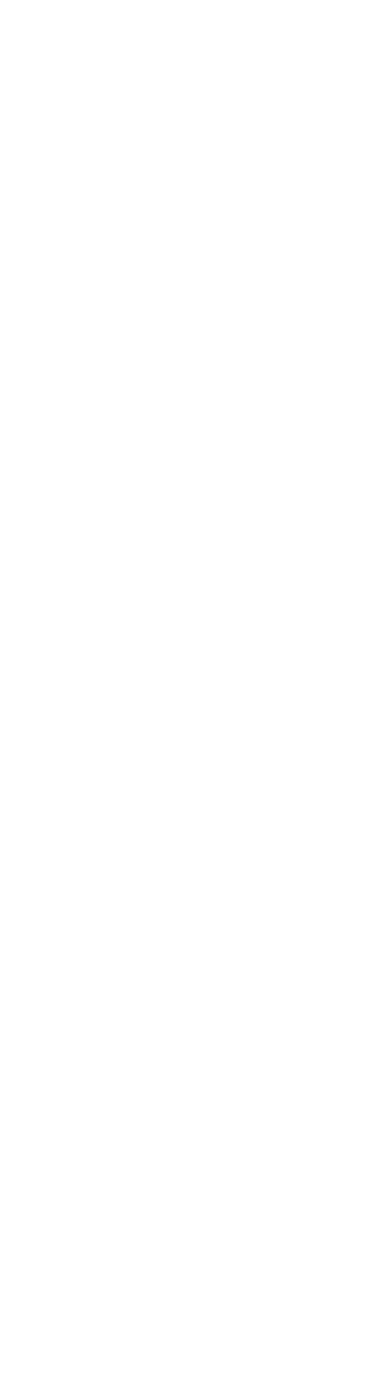
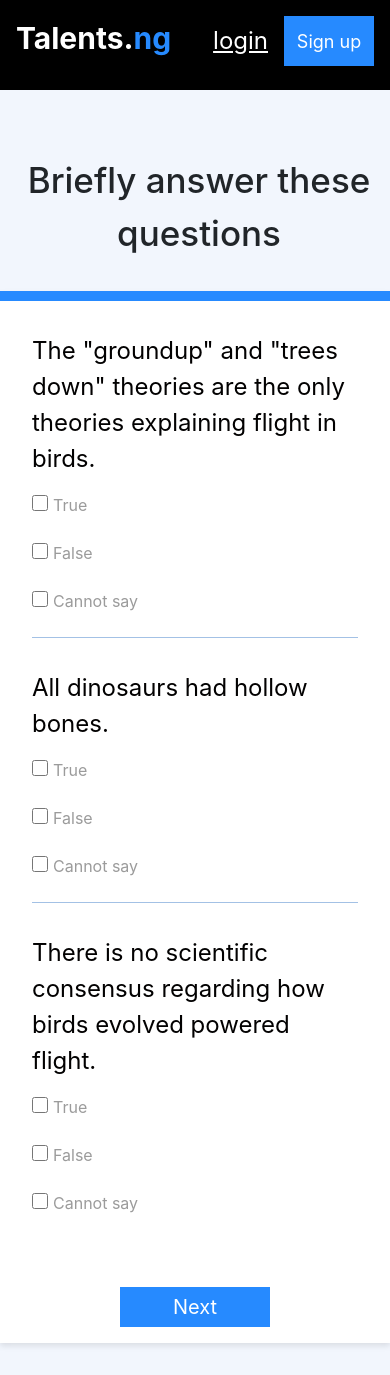
Before and after one commit to sodiqlawal/personal_talent, a React (Create React App) app: page /test in a window 390 px wide. Before the commit the page ends 844 px from the top, so only its background shows below. Built offline with nearby package versions, Linux system fonts and the light colour scheme.

Commit message:
created test component with responsiveness

```diff
--- a/src/App.js
+++ b/src/App.js
@@ -4,6 +4,7 @@ import SignIn from './components/SignIn';
 import SignUp from './components/SignUp';
 import ConfirmDetails from './components/ConfirmDetails';
 import Congratulations from './components/Congratulations';
+import Test from './components/Test';
 import Dashboard from './components/Dashboard';
 import { createMuiTheme, ThemeProvider } from '@material-ui/core/styles';
 import {Router, Route} from 'react-router-dom';
@@ -43,6 +44,9 @@ const App = () => {
           <Route exact path="/congratulations">
           <Congratulations />
           </Route>
+          <Route exact path="/test">
+          <Test />
+          </Route>
         <Route exact path="/dashboard">
           <Dashboard />
         </Route>
--- a/src/components/ConfirmDetails.jsx
+++ b/src/components/ConfirmDetails.jsx
@@ -16,7 +16,11 @@ const useStyles = makeStyles(theme => ({
   outerdiv: {
     height:"10px",
     width:"1256px",
-    background:"#FCFCEA"
+    background:"#FCFCEA",
+
+    [theme.breakpoints.down("md")]: {
+        width:"100%",
+      },
   },
 
   innerdiv: {
@@ -29,7 +33,11 @@ const useStyles = makeStyles(theme => ({
     textAlign:"center",
     fontSize:"54px",
     fontWeight:"500",
-    marginBottom:"2rem"
+    marginBottom:"2rem",
+
+    [theme.breakpoints.down("sm")]: {
+        fontSize:"35px"
+      },
   },
 
   signup: {
@@ -41,13 +49,23 @@ const useStyles = makeStyles(theme => ({
     height:"549px",
     background:"#FFFFFF",
     margin:"0 auto",
-    boxShadow: "0px 3px 6px #0000001A"
+    boxShadow: "0px 3px 6px #0000001A",
+
+    [theme.breakpoints.down("md")]: {
+        width:"100%",
+        height:"fit-content"
+      },
   },
 
   formparent: {
     textAlign:"center",
     width:"60%",
-    margin:"0 auto"
+    margin:"0 auto",
+
+    [theme.breakpoints.down("sm")]: {
+        padding:"1rem",
+        width:"100%"
+      },
 
   },
 
@@ -57,23 +75,31 @@ const useStyles = makeStyles(theme => ({
   },
 
   topcontentname: {
-    lineHeight:"1.4rem",
+    lineHeight:"2rem",
     textAlign:"start"
   },
 
   topcontentbvn: {
-    lineHeight:"1.4rem",
+    lineHeight:"2rem",
     marginLeft:"3rem",
     textAlign:"start"
   },
 
   strong: {
     fontSize:"28px",
-    fontWeight:"bold"
+    fontWeight:"bold",
+
+    [theme.breakpoints.down("sm")]: {
+        fontSize:"22px"
+      },
   },
 
   text: {
-    fontSize:"39px"
+    fontSize:"39px",
+
+    [theme.breakpoints.down("sm")]: {
+        fontSize:"28px"
+      },
   },
 
   key: {
@@ -112,7 +138,14 @@ const useStyles = makeStyles(theme => ({
     borderWidth:"0",
     marginTop:"2rem",
     marginRight:"5rem",
-    borderRadius:"8px"
+    borderRadius:"8px",
+
+    [theme.breakpoints.down("sm")]: {
+        marginRight:"2rem",
+        width:"75px",
+        height:"40px",
+        fontSize:"22px"
+      },
   },
 
 
@@ -123,7 +156,13 @@ const useStyles = makeStyles(theme => ({
     fontSize:"24px",
     color:"#FFFFFF",
     borderWidth:"0",
-    marginTop:"4rem"
+    marginTop:"4rem",
+
+    [theme.breakpoints.down("sm")]: {
+        fontSize:"20px",
+        width:"150px",
+        height:"40px"
+       },
   }
 
 
--- a/src/components/Congratulations.jsx
+++ b/src/components/Congratulations.jsx
@@ -16,7 +16,11 @@ const useStyles = makeStyles(theme => ({
   outerdiv: {
     height:"10px",
     width:"1256px",
-    background:"#FCFCEA"
+    background:"#FCFCEA",
+
+    [theme.breakpoints.down("md")]: {
+        width:"100%",
+      },
   },
 
   innerdiv: {
@@ -29,11 +33,19 @@ const useStyles = makeStyles(theme => ({
     textAlign:"center",
     fontSize:"54px",
     fontWeight:"500",
-    marginBottom:"2rem"
+    marginBottom:"2rem",
+
+    [theme.breakpoints.down("sm")]: {
+        fontSize:"35px"
+      },
   },
 
   text: {
-    fontSize: "36px"
+    fontSize: "36px",
+
+    [theme.breakpoints.down("sm")]: {
+        fontSize:"30px"
+      },
   },
 
   signup: {
@@ -46,12 +58,21 @@ const useStyles = makeStyles(theme => ({
     background:"#FFFFFF",
     margin:"5rem auto 1rem auto",
     boxShadow: "0px 3px 6px #0000001A",
+
+    [theme.breakpoints.down("md")]: {
+        width:"100%",
+        height:"fit-content"
+      },
   },
 
   formparent: {
     textAlign:"center",
     width:"80%",
-    margin:"0rem auto"
+    margin:"0rem auto",
+
+    [theme.breakpoints.down("sm")]: {
+        padding:"1rem"
+      },
 
   },
   buttonnumber: {
@@ -63,7 +84,14 @@ const useStyles = makeStyles(theme => ({
     borderWidth:"0",
     marginTop:"2rem",
     marginRight:"5rem",
-    borderRadius:"8px"
+    borderRadius:"8px",
+
+    [theme.breakpoints.down("sm")]: {
+        marginRight:"2rem",
+        width:"75px",
+        height:"40px",
+        fontSize:"22px"
+      },
   },
 
   buttonback: {
@@ -73,7 +101,13 @@ const useStyles = makeStyles(theme => ({
     fontSize:"24px",
     color:"#FFFFFF",
     borderWidth:"0",
-    marginTop:"4rem"
+    marginTop:"4rem",
+
+    [theme.breakpoints.down("sm")]: {
+       fontSize:"20px",
+       width:"150px",
+       height:"40px"
+      },
   },
 
   linkbegin: {
@@ -81,7 +115,11 @@ const useStyles = makeStyles(theme => ({
       color:"#9B9B9B",
       textDecoration:"underline",
       textDecorationColor:"#9B9B9B",
-      marginTop:"3rem"
+      marginTop:"3rem",
+
+      [theme.breakpoints.down("sm")]: {
+        fontSize:"20px"
+      },
   }
 
 
@@ -135,7 +173,7 @@ export default function Congratulations() {
             <p className={classes.text}>Check your mail to complete enrollment test</p>
 
                 <button className={classes.buttonback}><Link exact to="/" style={{color:"#FFFFFF"}}>Back to home</Link></button>
-                <p className={classes.linkbegin}><Link exact to="/test" style={{color:"#9B9B9B"}}>Click to begin test</Link></p>
+                <p className={classes.linkbegin}><Link to="/test" style={{color:"#9B9B9B"}}>Click to begin test</Link></p>
             </form>
             </div>
 
--- a/src/components/SignUp.jsx
+++ b/src/components/SignUp.jsx
@@ -10,13 +10,22 @@ const useStyles = makeStyles(theme => ({
   wrapper:{
     backgroundColor: "#f2f6fd",
     width: "100%",
-    height:"100vh"
+    height:"100vh",
+
+    [theme.breakpoints.down("sm")]: {
+        height:"fit-content"
+      },
   },
 
   outerdiv: {
     height:"10px",
     width:"1256px",
-    background:"#FCFCEA"
+    background:"#FCFCEA",
+
+    [theme.breakpoints.down("md")]: {
+        width:"100%",
+      },
+
   },
 
   innerdiv: {
@@ -29,7 +38,11 @@ const useStyles = makeStyles(theme => ({
     textAlign:"center",
     fontSize:"54px",
     fontWeight:"500",
-    marginBottom:"2rem"
+    marginBottom:"2rem",
+
+    [theme.breakpoints.down("sm")]: {
+        fontSize:"35px"
+      },
   },
 
   signup: {
@@ -41,11 +54,20 @@ const useStyles = makeStyles(theme => ({
     height:"649px",
     background:"#FFFFFF",
     margin:"0 auto",
-    boxShadow: "0px 3px 6px #0000001A"
+    boxShadow: "0px 3px 6px #0000001A",
+
+    [theme.breakpoints.down("md")]: {
+        width:"100%",
+        height:"fit-content"
+      },
   },
 
   formparent: {
     textAlign:"center",
+
+    [theme.breakpoints.down("sm")]: {
+        padding:"1rem"
+      },
 
   },
 
@@ -58,7 +80,14 @@ const useStyles = makeStyles(theme => ({
     borderWidth:"0",
     marginTop:"2rem",
     marginRight:"5rem",
-    borderRadius:"8px"
+    borderRadius:"8px",
+
+    [theme.breakpoints.down("sm")]: {
+        marginRight:"2rem",
+        width:"75px",
+        height:"40px",
+        fontSize:"22px"
+      },
   },
 
   fullbox: {
@@ -69,7 +98,11 @@ const useStyles = makeStyles(theme => ({
     fontSize:"16px",
     paddingLeft:"2rem",
     marginBottom:"1rem",
-    borderWidth:"0"
+    borderWidth:"0",
+
+    [theme.breakpoints.down("sm")]: {
+        width:"100%"
+      },
   },
 
   halfbox: {
@@ -81,6 +114,10 @@ const useStyles = makeStyles(theme => ({
     marginBottom:"1rem",
     borderWidth:"0",
     paddingLeft:"2rem",
+
+    [theme.breakpoints.down("sm")]: {
+        width:"100%",
+      },
   },
 
   halfboxtwo: {
@@ -93,6 +130,11 @@ const useStyles = makeStyles(theme => ({
     marginBottom:"1rem",
     borderWidth:"0",
     paddingLeft:"2rem",
+
+    [theme.breakpoints.down("sm")]: {
+        width:"100%",
+        marginLeft:"0rem"
+      },
   },
   buttonnext: {
     width:"147px",
@@ -101,7 +143,13 @@ const useStyles = makeStyles(theme => ({
     fontSize:"24px",
     color:"#FFFFFF",
     borderWidth:"0",
-    marginTop:"2rem"
+    marginTop:"2rem",
+
+    [theme.breakpoints.down("sm")]: {
+        fontSize:"20px",
+        width:"150px",
+        height:"40px"
+       },
   }
 
 
--- a/src/components/Test.jsx
+++ b/src/components/Test.jsx
@@ -10,17 +10,23 @@ const useStyles = makeStyles(theme => ({
   wrapper:{
     backgroundColor: "#f2f6fd",
     width: "100%",
-    height:"100vh"
+    height:"fit-content",
+    paddingBottom:"2rem"
+    // position:"sticky",
   },
 
   outerdiv: {
     height:"10px",
     width:"1256px",
-    background:"#FCFCEA"
+    background:"#FCFCEA",
+
+    [theme.breakpoints.down("md")]: {
+        width:"100%",
+      },
   },
 
   innerdiv: {
-    width:"33%",
+    width:"100%",
     height:"10px",
     background:"#268AFF"
   },
@@ -29,70 +35,72 @@ const useStyles = makeStyles(theme => ({
     textAlign:"center",
     fontSize:"54px",
     fontWeight:"500",
-    marginBottom:"2rem"
+    marginBottom:"2rem",
+
+    [theme.breakpoints.down("sm")]: {
+        fontSize:"35px",
+        marginLeft:"0.5rem"
+      },
   },
 
   signup: {
-    textAlign:"end",
+    // textAlign:"end",
   },
 
   formcontainer: {
     width:"1256px",
-    height:"649px",
+    height:"fit-content",
     background:"#FFFFFF",
     margin:"0 auto",
-    boxShadow: "0px 3px 6px #0000001A"
+    boxShadow: "0px 3px 6px #0000001A",
+
+    [theme.breakpoints.down("md")]: {
+        width:"100%",
+        height:"fit-content"
+      },
   },
 
   formparent: {
-    textAlign:"center",
+    // textAlign:"center",
+    padding:"2rem 8rem",
+
+    [theme.breakpoints.down("sm")]: {
+       padding:"1rem"
+       },
 
   },
 
-  buttonnumber: {
-    width:"83px",
-    height:"49px",
-    fontSize:"30px",
-    background:"#74B4FF",
-    marginBottom:"3rem",
-    borderWidth:"0",
-    marginTop:"2rem",
-    marginRight:"5rem",
-    borderRadius:"8px"
+  fieldset: {
+    margin:"1rem"
   },
 
-  fullbox: {
-    width:"859px",
-    height:"63px",
-    background:"#FCFCEA",
-    // color:"#D0D0D0",
-    fontSize:"16px",
-    paddingLeft:"2rem",
-    marginBottom:"1rem",
-    borderWidth:"0"
+  legend: {
+    fontSize:"24px",
+    color:"#020101",
+    marginBottom:"1rem"
   },
 
-  halfbox: {
-    width:"415px",
-    height:"63px",
-    background:"#FCFCEA",
-    // color:"#D0D0D0",
-    fontSize:"16px",
-    marginBottom:"1rem",
-    borderWidth:"0",
-    paddingLeft:"2rem",
+  checkcontainer: {
+    marginBottom:"1rem"
   },
 
-  halfboxtwo: {
-    width:"415px",
-    height:"63px",
-    background:"#FCFCEA",
-    // color:"#D0D0D0",
-    fontSize:"16px",
-    marginLeft:"2rem",
-    marginBottom:"1rem",
-    borderWidth:"0",
-    paddingLeft:"2rem",
+  input: {
+    width:"16px",
+    height:"16px"
+  },
+
+  rule: {
+     background:"#B5D7FF"
+  },
+
+  label: {
+    fontize:"20px",
+    color:"#9B9B9B",
+    marginLeft:"5px",
+  },
+
+  nextcontainer: {
+    textAlign:"center"
   },
   buttonnext: {
     width:"147px",
@@ -101,7 +109,13 @@ const useStyles = makeStyles(theme => ({
     fontSize:"24px",
     color:"#FFFFFF",
     borderWidth:"0",
-    marginTop:"2rem"
+    marginTop:"2rem",
+
+    [theme.breakpoints.down("sm")]: {
+        fontSize:"20px",
+        width:"150px",
+        height:"40px"
+       },
   }
 
 
@@ -144,7 +158,7 @@ export default function Test() {
 
 
 
-            <p className={classes.details}>Enter your details</p>
+            <p className={classes.details}>Briefly answer these questions</p>
 
             <div className={classes.formcontainer}>
 
@@ -153,36 +167,64 @@ export default function Test() {
                 <div className={classes.innerdiv}></div>
             </div>
 
-
-                <button className={classes.buttonnumber}>1/3</button>
             <form className={classes.formparent}>
 
 
-                <div>
-                <input type="text" placeholder="BVN" className={classes.fullbox} />
+                <fieldset className={classes.fieldset}>
+                <legend className={classes.legend}>The "groundup" and "trees down" theories are the only theories explaining flight in birds.</legend>
+                <div className={classes.checkcontainer}>
+                    <input type="checkbox" id="true" name="true" value="true" className={classes.input} />
+                    <label htmlFor="true" className={classes.label}>True</label>
                 </div>
-
-                <div>
-                    <input type="text" placeholder="First Name" className={classes.halfbox} />
-                    <input type="text" placeholder="Last Name" className={classes.halfboxtwo} />
+                <div className={classes.checkcontainer}>
+                    <input type="checkbox" id="false" name="false" value="false" className={classes.input} />
+                    <label htmlFor="false" className={classes.label}>False</label>
                 </div>
+                <div className={classes.checkcontainer}>
+                    <input type="checkbox" id="cannot-say" name="cannot-say" value="cannot-say" className={classes.input} />
+                    <label htmlFor="cannot-say" className={classes.label}>Cannot say</label>
+                </div>
+                <hr className={classes.rule} />
+                </fieldset>
 
 
-                <div>
-                    <input type="text" placeholder="Phone Number" className={classes.halfbox} />
-                    <input type="text" placeholder="Email Address" className={classes.halfboxtwo} />
+                <fieldset className={classes.fieldset}>
+                <legend className={classes.legend}>All dinosaurs had hollow bones.</legend>
+                <div className={classes.checkcontainer}>
+                    <input type="checkbox" id="true" name="true" value="true" className={classes.input} />
+                    <label htmlFor="true" className={classes.label}>True</label>
                 </div>
+                <div className={classes.checkcontainer}>
+                    <input type="checkbox" id="false" name="false" value="false" className={classes.input} />
+                    <label htmlFor="false" className={classes.label}>False</label>
+                </div>
+                <div className={classes.checkcontainer}>
+                    <input type="checkbox" id="cannot-say" name="cannot-say" value="cannot-say" className={classes.input} />
+                    <label htmlFor="cannot-say" className={classes.label}>Cannot say</label>
+                </div>
+                <hr className={classes.rule} />
+                </fieldset>
 
-                <div>
-                    <input type="text" placeholder="State" className={classes.halfbox} />
-                    <input type="text" placeholder="LGA" className={classes.halfboxtwo} />
+
+                <fieldset className={classes.fieldset}>
+                <legend className={classes.legend}>There is no scientific consensus regarding how birds evolved powered flight.</legend>
+                <div className={classes.checkcontainer}>
+                    <input type="checkbox" id="true" name="true" value="true" className={classes.input} />
+                    <label htmlFor="true" className={classes.label}>True</label>
                 </div>
+                <div className={classes.checkcontainer}>
+                    <input type="checkbox" id="false" name="false" value="false" className={classes.input} />
+                    <label htmlFor="false" className={classes.label}>False</label>
+                </div>
+                <div className={classes.checkcontainer}>
+                    <input type="checkbox" id="cannot-say" name="cannot-say" value="cannot-say" className={classes.input} />
+                    <label htmlFor="cannot-say" className={classes.label}>Cannot say</label>
+                </div>
+                </fieldset>
 
-                <div>
-                    <input type="text" placeholder="Address" className={classes.fullbox} />
+                <div className={classes.nextcontainer}>
+                <button className={classes.buttonnext}><Link exact to="/" style={{color:"#FFFFFF"}}>Next</Link></button>
                 </div>
-
-                <button className={classes.buttonnext}><Link to="/confirm" style={{color:"#FFFFFF"}}>Next</Link></button>
             </form>
             </div>
 
--- a/src/components/css/Home/Home.css
+++ b/src/components/css/Home/Home.css
@@ -13,7 +13,7 @@
 
 @media (max-width: 576px) {
   .Home .nav {
-    padding: 0rem 1rem;
+    padding: 1rem 1rem 0.5rem 1rem;
   }
 }
 
@@ -492,7 +492,7 @@
 
 @media (max-width: 576px) {
   #wrapper .nav {
-    padding: 0rem 1rem;
+    padding: 1rem 1rem 0.5rem 1rem;
   }
 }
 
--- a/src/components/css/Home/Home.scss
+++ b/src/components/css/Home/Home.scss
@@ -17,8 +17,8 @@
     position: sticky;
 
     @include iphone {
-        padding: 0rem 1rem ;
-      }
+      padding:1rem 1rem 0.5rem 1rem ;
+    }
 
 
     .text {
@@ -449,7 +449,7 @@
         position: sticky;
 
         @include iphone {
-            padding: 0rem 1rem ;
+            padding:1rem 1rem 0.5rem 1rem ;
           }
 
 
```
Also changed, not shown: 1 other file (tests, documents, lock files or other folders).
